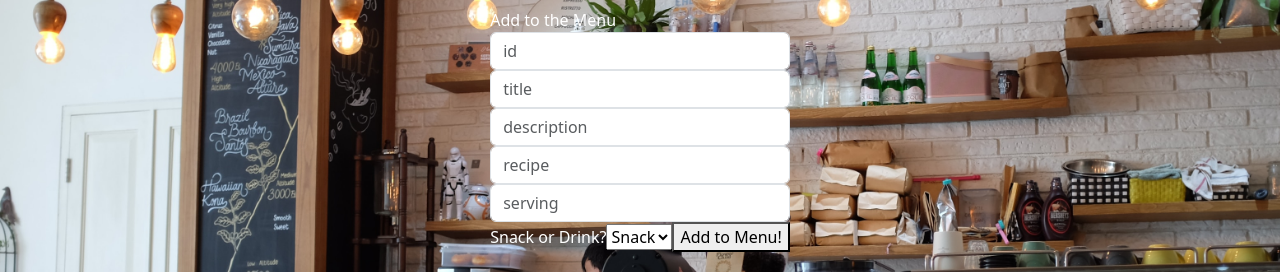
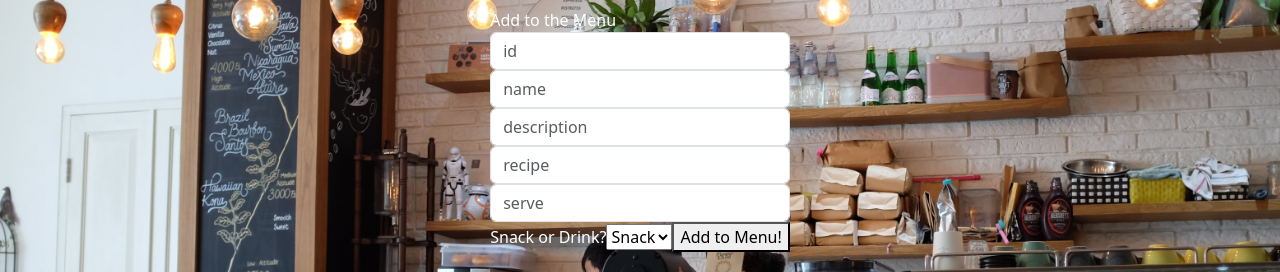
Before and after one commit to alicechang29/react-cafe, a React (Vite) app: page /add-item in a window 1280 px wide. Shown: the part 168-440 px from the top of the page. Built offline with nearby package versions, Linux system fonts and the light colour scheme; data requests are answered from the project's data file.

Commit message:
fixed var

```diff
--- a/src/utils.js
+++ b/src/utils.js
@@ -1,4 +1,4 @@
-const MENU_ATTRIBUTES = ["id", "title", "description", "recipe", "serving"];
+const MENU_ATTRIBUTES = ["id", "name", "description", "recipe", "serve"];
 
 /**Normalizes the id string value
  *  formats to lowercase and replaces spaces with dashes  */
```
